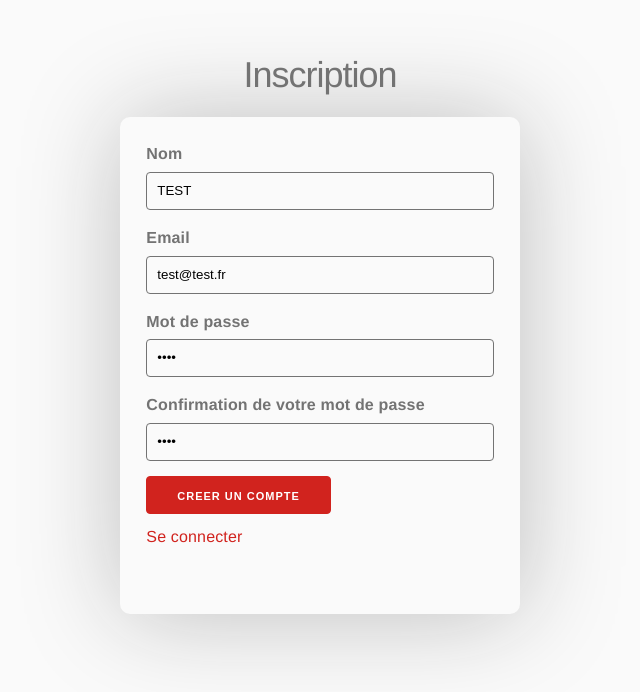
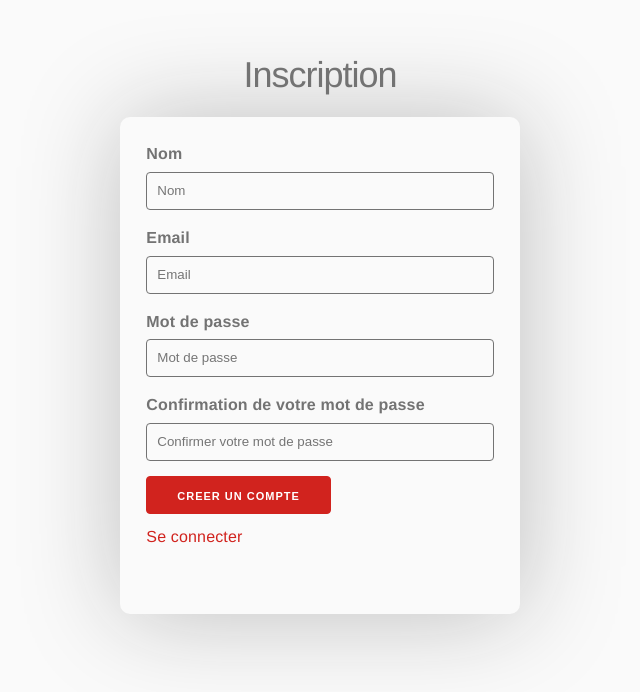
Before and after one commit to AntoLhn/coop, a Vue app: page /Inscription in a window 1280 px wide. Shown: the part 108-800 px from the top of the page, without its empty margins (320-960 px from the left). Built offline with nearby package versions, Linux system fonts and the light colour scheme; no server answers.

Commit message:
Supression saisie auto

```diff
--- a/src/views/Connexion.vue
+++ b/src/views/Connexion.vue
@@ -18,12 +18,12 @@
 
 <script>
 export default {
-    data(){
-        return{
-            email: 'test@test.fr',
-            password: 'test',
-        }
-    },
+    // data(){
+    //     return{
+    //         email: 'test@test.fr',
+    //         password: 'test',
+    //     }
+    // },
     methods: {
         connexion(){
             api.post('members/signin',{
--- a/src/views/Inscription.vue
+++ b/src/views/Inscription.vue
@@ -24,14 +24,14 @@
 
 <script>
 export default {
-    data(){
-        return{
-            fullname: 'TEST',
-            email: 'test@test.fr',
-            password: 'test',
-            passwordconf: 'test',
-        }
-    },
+    // data(){
+    //     return{
+    //         fullname: 'TEST',
+    //         email: 'test@test.fr',
+    //         password: 'test',
+    //         passwordconf: 'test',
+    //     }
+    // },
     methods : {
         creerCompte(){
             if(this.password == this.passwordconf){
```
